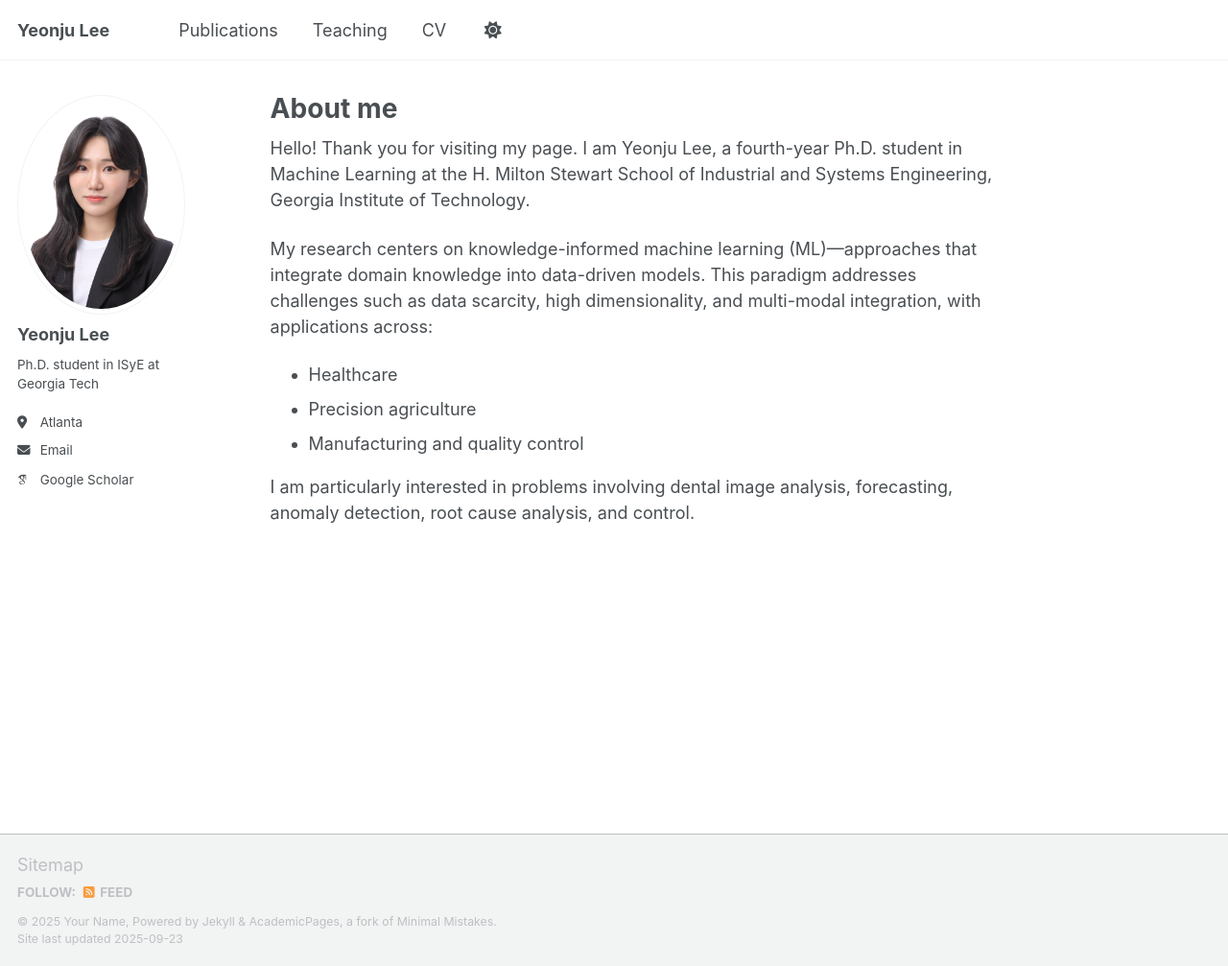
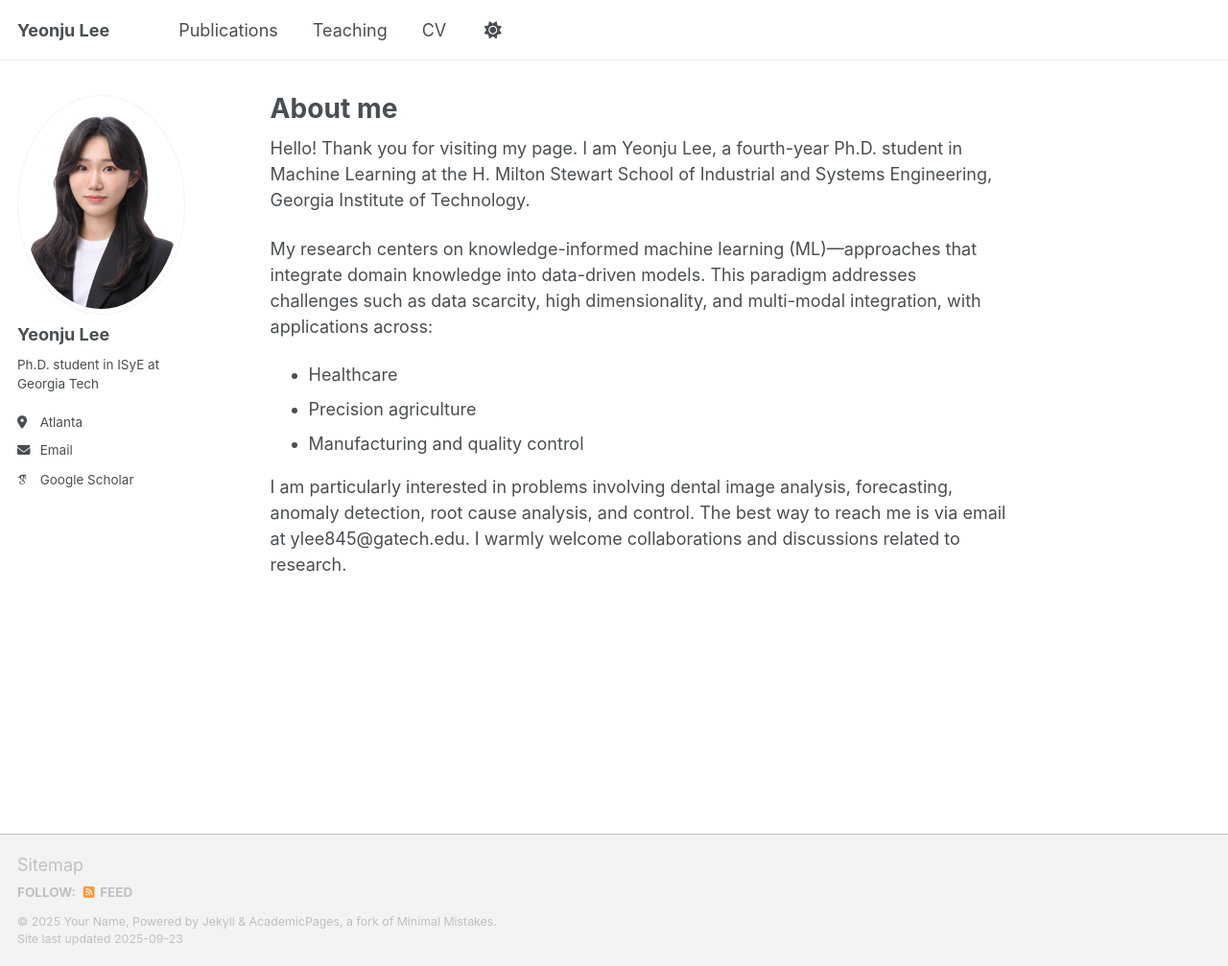
Before and after one commit to ylee845/ylee845.github.io, a Jekyll site: the page built from _pages/about.md, in a window 1280 px wide and 1007 px high. Shown: the whole window at 96% size. Built offline with Jekyll 4.4.1, drawn with Linux system fonts in a browser that asks for light colours; some web fonts are replaced; a script that is not in the unit is left out.

Commit message:
Update about.md

```diff
--- a/_pages/about.md
+++ b/_pages/about.md
@@ -15,3 +15,4 @@ My research centers on knowledge-informed machine learning (ML)—approaches tha
 - Manufacturing and quality control
 
 I am particularly interested in problems involving dental image analysis, forecasting, anomaly detection, root cause analysis, and control.
+The best way to reach me is via email at ylee845@gatech.edu. I warmly welcome collaborations and discussions related to research.
```
